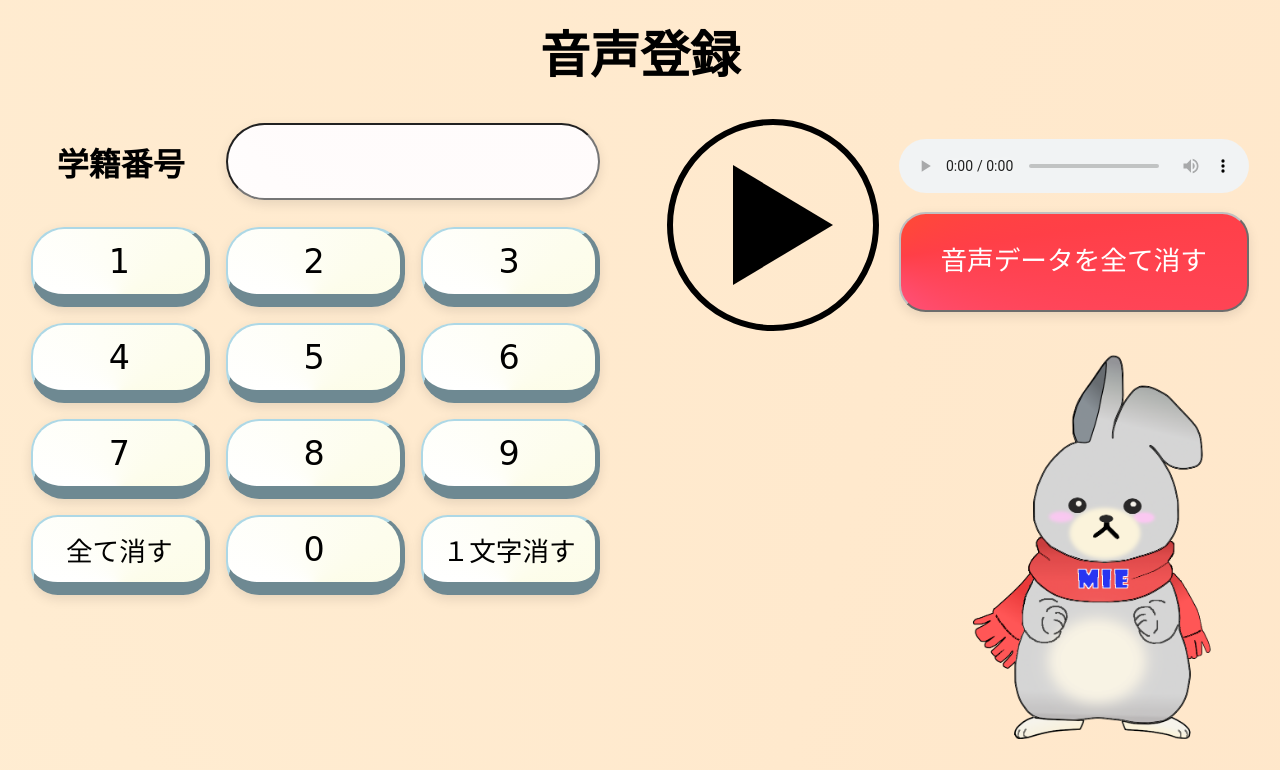
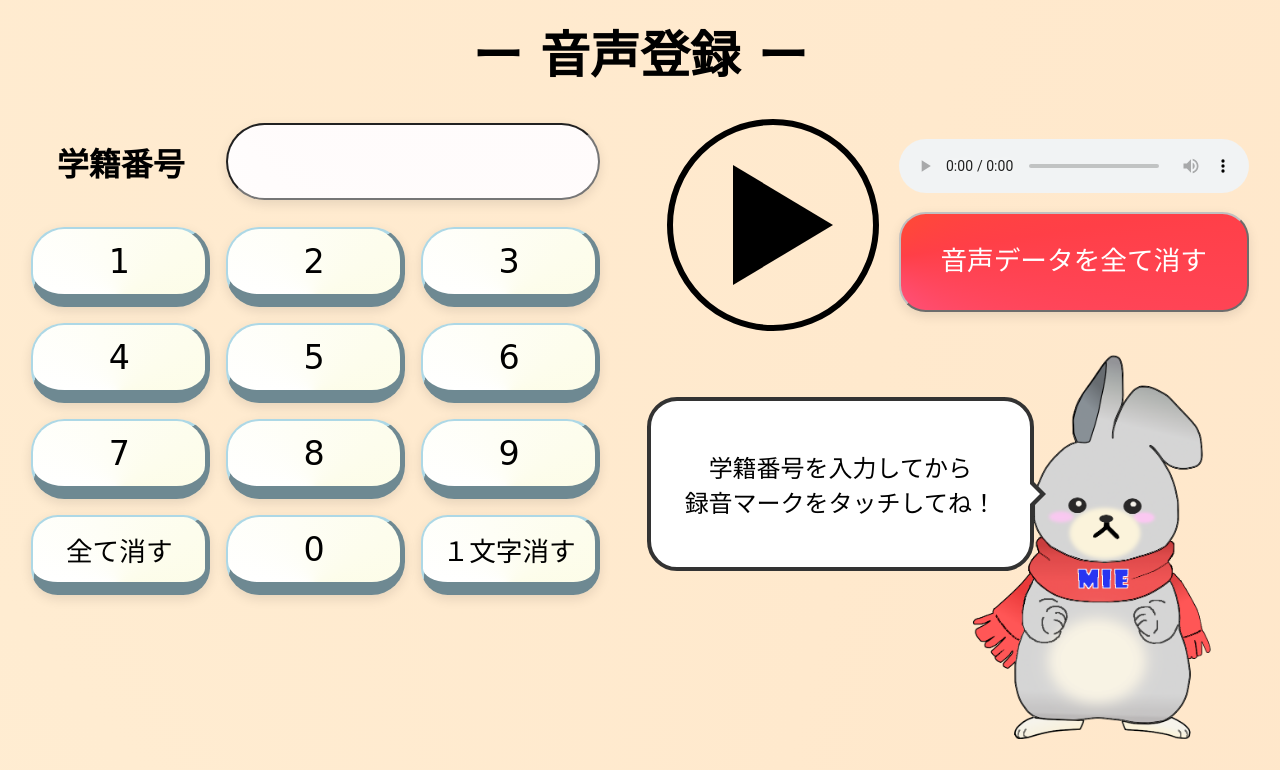
Before and after one commit to Sakai0127/vid, a Django app: page /voiceid/record in a window 1280 px wide. Shown: the top 770 px of the page. Run offline with Django 3.2, Linux system fonts and the light colour scheme; some libraries are stand-ins or nearby versions; some web fonts are replaced.

Commit message:
吹き出し追加

```diff
--- a/voiceid/static/css/style.css
+++ b/voiceid/static/css/style.css
@@ -56,17 +56,9 @@ table.keybord {
 
 input.example {
   font-size: 35pt;
-  /* height: 100%;
-  width: 100%; */
 }
 
 /* テンキー */
-/* input.tenKey {
-  font-size: 25pt;
-  height: 80px;
-  width: 100%;
-  font-family: 'Hachi Maru Pop', cursive;
-} */
 
 input.tenKey:active {
   position: relative;
@@ -175,3 +167,34 @@ audio {
   background-color: #FFF;
   width: 59%;
 }
+
+.arrow_box {
+  position: relative;
+  background: #fff;
+  border: 4px solid #333;
+  padding:2em 0.5em;
+  border-radius:30px;
+  /* margin:2em; */
+}
+.arrow_box:after, .arrow_box:before {
+  left: 100%;
+  top: 50%;
+  border: solid transparent;
+  content: " ";
+  height: 0;
+  width: 0;
+  position: absolute;
+  pointer-events: none;
+}
+.arrow_box:after {
+  border-color: rgba(255, 255, 255, 0);
+  border-left-color: #fff;
+  border-width: 10px;
+  /* margin-top: -10px; */
+}
+.arrow_box:before {
+  border-color: rgba(51, 51, 51, 0);
+  border-left-color: #333;
+  border-width: 16px;
+  margin-top: -5.5px;
+}
--- a/voiceid/static/js/recorder.js
+++ b/voiceid/static/js/recorder.js
@@ -9,6 +9,11 @@ let context;
 let source;
 let scriptProcessor;
 let chunks = [];
+let text = '学籍番号を入力してから<br>録音マークをタッチしてね！';
+
+function setText(){
+    $('#message').html(text);
+}
 
 function record(){
     navigator.mediaDevices.getUserMedia({audio:true}).then(
@@ -47,7 +52,8 @@ function record(){
                     success: function (response) {
                         $('#message').show();
                         $('#message').text(response);
-                        $('#message').fadeOut(2000);
+                        setTimeout(setText, 2000);
+                        // $('#message').fadeOut(2000);
                     }
                 });
             };
@@ -66,8 +72,9 @@ function record(){
                 if(document.getElementById('num').value.length != 9){
                     // alert('学籍番号を入力してください。');
                     $('#message').show();
-                    $('#message').text('学籍番号を入力してください。');
-                    $('#message').fadeOut(2000);
+                    $('#message').html('学籍番号を<br>入力してください。');
+                    setTimeout(setText, 2000);
+                    // $('#message').fadeOut(2000);
                     rec_button.checked = false;
                     return;
                 };
@@ -85,8 +92,9 @@ function record(){
                 if(document.getElementById('num').value.length != 9){
                     // alert('学籍番号を入力してください。');
                     $('#message').show();
-                    $('#message').text('学籍番号を入力してください。');
-                    $('#message').fadeOut(2000);
+                    $('#message').html('学籍番号を<br>入力してください。');
+                    setTimeout(setText, 2000);
+                    // $('#message').fadeOut(2000);
                     rec_button.checked = false;
                     return;
                 };
@@ -107,7 +115,8 @@ function record(){
                     success: function (response) {
                         $('#message').show();
                         $('#message').text(response);
-                        $('#message').fadeOut(2000);
+                        setTimeout(setText, 2000);
+                        // $('#message').fadeOut(2000);
                     }
                 });
             };
--- a/voiceid/voice_identification/templates/voice_identification/recorder.html
+++ b/voiceid/voice_identification/templates/voice_identification/recorder.html
@@ -40,7 +40,7 @@
 		}
 	</script>
 	<div class="main" style="width: 100%;">
-		<h1>音声登録</h1>
+		<h1>ー 音声登録 ー</h1>
 		<div class="youso">
 			<div class="key">
 				<form>
@@ -102,7 +102,10 @@
 						<button type="button" id="delete-btn" class="btn" style="font-size: 20pt;">音声データを全て消す</button>
 					</label>
 				</div>
-				<div id="message"></div>
+				<div id="message" class="arrow_box">
+					学籍番号を入力してから<br />
+					録音マークをタッチしてね！
+				</div>
 				<!-- <img height="50%" src="{% static 'images/usagi.png' %}" alt=""> -->
 			</div>
 		</div>
```
